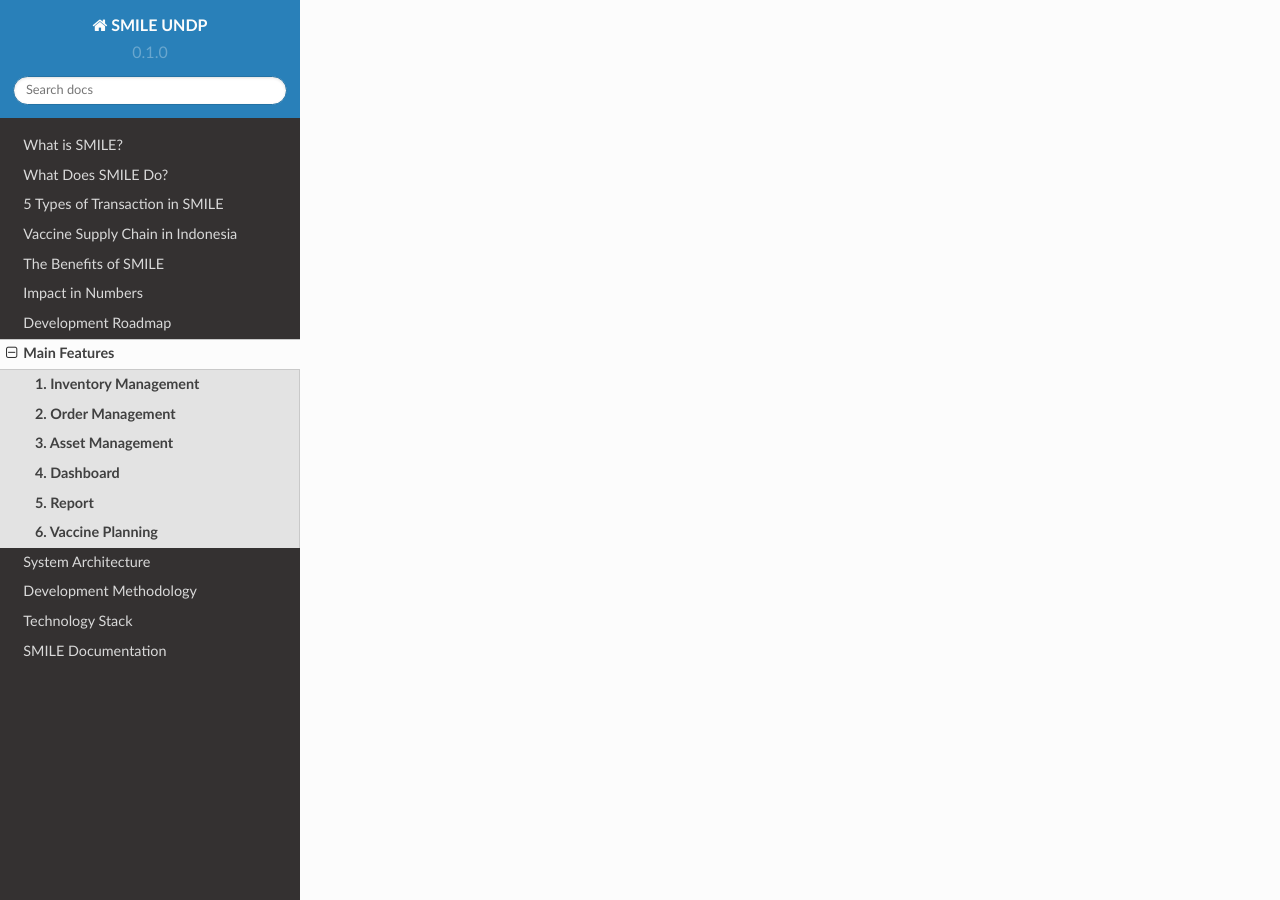
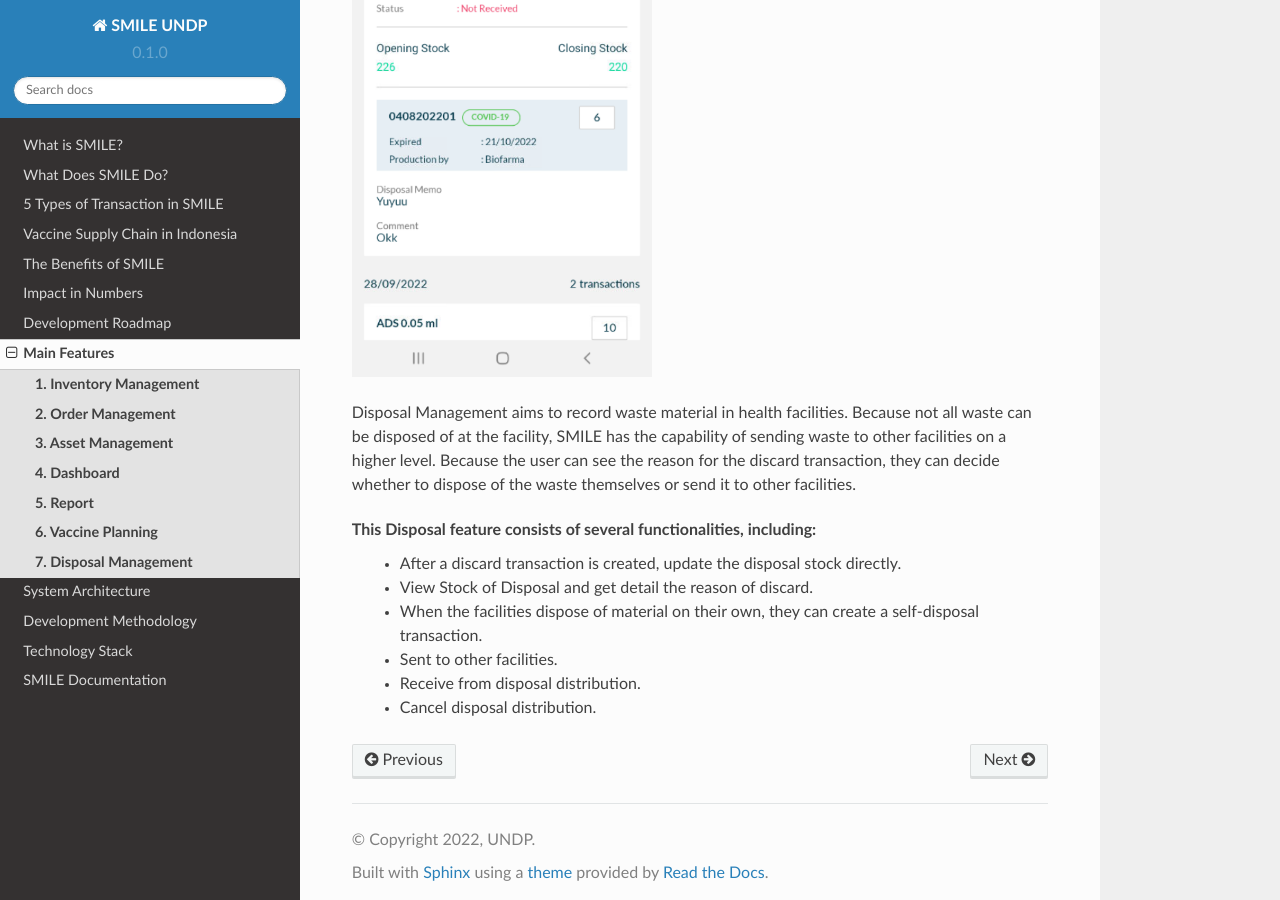
Before and after one commit to smile-indonesia/documentation, a Sphinx documentation site: the page built from docs/source/features.rst, in a window 1280 px wide and 900 px high, scrolled down 10254 px. Built offline with Sphinx 7.4.7 and the Read the Docs theme 2.0.0, drawn with Linux system fonts in a browser that asks for light colours; some of the changed text lies outside the part shown.

Commit message:
add disposal menu desc

```diff
--- a/docs/source/features.rst
+++ b/docs/source/features.rst
@@ -150,3 +150,23 @@
 -	Create forecast bottom up
 -	List, detail publish, adjust, delete forecast
 -	Realization management
+
+**7. Disposal Management**
+-----
+
+.. image:: images/diposal-stock.png
+   :width: 300
+.. image:: images/diposal-shipment.png
+   :width: 300
+.. image:: images/diposal-self.png
+   :width: 300
+
+Disposal Management aims to record waste material in health facilities. Because not all waste can be disposed of at the facility, SMILE has the capability of sending waste to other facilities on a higher level. Because the user can see the reason for the discard transaction, they can decide whether to dispose of the waste themselves or send it to other facilities.
+
+This Disposal feature consists of several functionalities, including:
+   - After a discard transaction is created, update the disposal stock directly.
+   - View Stock of Disposal and get detail the reason of discard.
+   - When the facilities dispose of material on their own, they can create a self-disposal transaction.
+   - Sent to other facilities.
+   - Receive from disposal distribution.
+   - Cancel disposal distribution.
```
